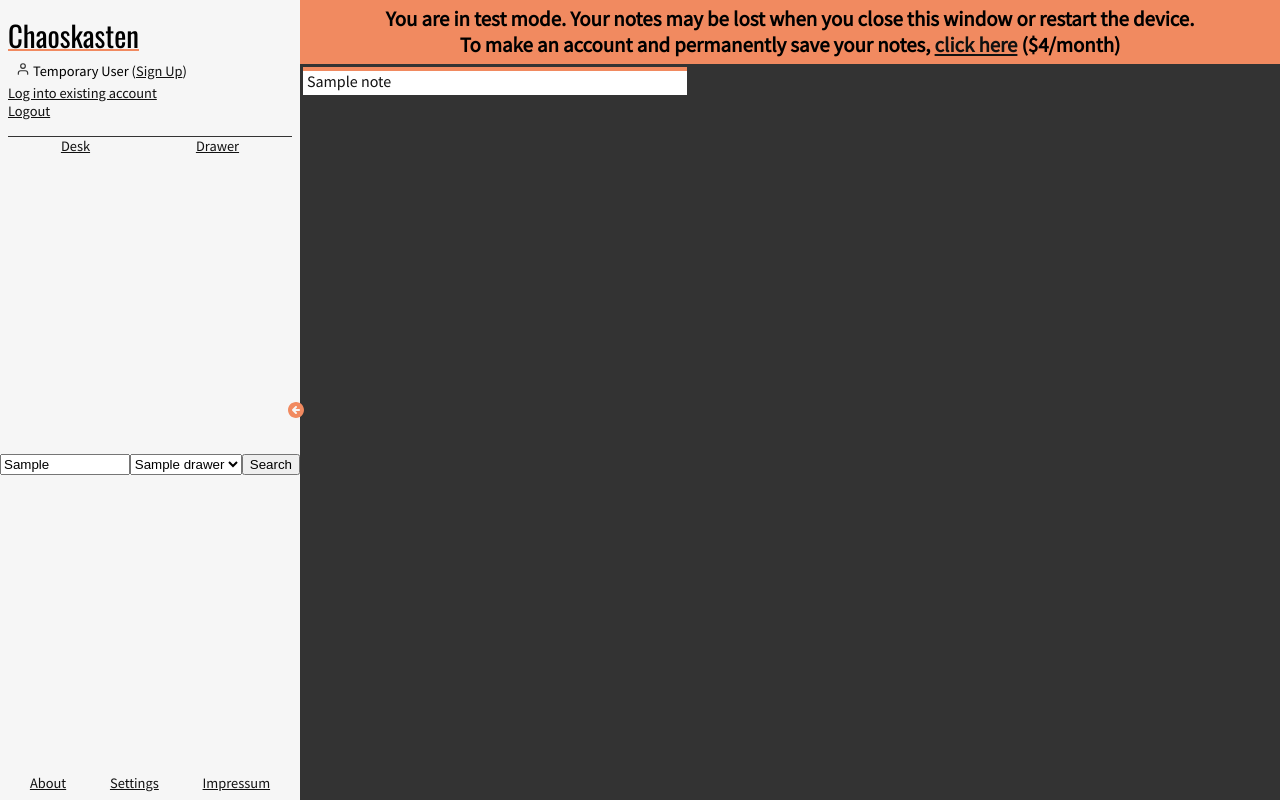
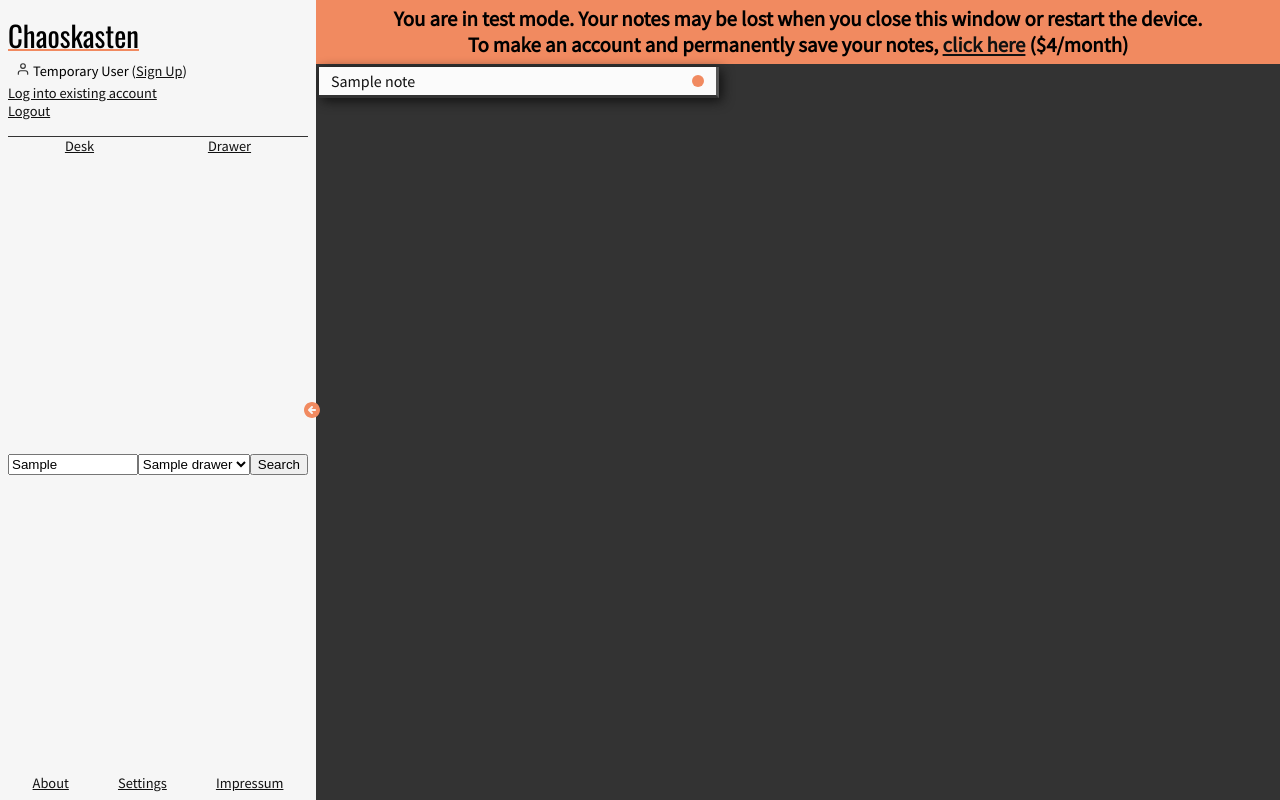
Before and after one commit to koljapluemer/chaoskasten, a Django app: page /drawerView in a window 1280 px wide. Run offline with Django 3.2, Linux system fonts and the light colour scheme; a user stored in the database is signed in; tables that the repository leaves empty hold one stand-in row (values such as "Sample post").

Commit message:
slightly improve the design of the drawer view

```diff
--- a/main/static/css/styles.css
+++ b/main/static/css/styles.css
@@ -360,9 +360,6 @@ form {
   width: 20%;
   min-width: 300px;
   position: relative;
-}
-
-.notes-sidebar {
   padding: 8px;
 }
 
@@ -495,14 +492,16 @@ form {
 }
 
 .drawerView-note {
-  background: #dddddd;
-  padding: 4px;
+  background: #dfdfdf;
+  box-shadow: #111 3px 3px 12px;
+  border-right: 3px solid #555;
+  border-bottom: 3px solid #333;
+  padding: 4px 12px;
 }
 
 .drawerView-note-open {
-    border-top: 4px solid #F18A60;
     background: white;
-    padding-top: 0;
+    background: #fbfbfb;
 }
 
 .drawerView-note:hover .drawerView-title {
@@ -535,3 +534,16 @@ form {
 .drawerView-link {
   text-decoration: none;
 }
+
+.drawerView-title-wrapper {
+  display: flex;
+  justify-content: space-between;
+  align-items: center;
+}
+.dot {
+  height: 12px;
+  width: 12px;
+  background-color: #F18A60;
+  border-radius: 50%;
+  display: inline-block;
+}
--- a/main/templates/drawerView.html
+++ b/main/templates/drawerView.html
@@ -93,7 +93,11 @@
     {% endif %}
     <div class="drawerView-note {% if note.isNoteOpen %}drawerView-note-open{% endif %}">
 
-      <span class="drawerView-title">{{ note.title }}</span>
+      <div class="drawerView-title-wrapper">
+        <span class="drawerView-title">{{ note.title }}</span>
+        <span class="{% if note.isNoteOpen %}dot{% endif %}"></span>
+      </div>
+
 
       <p class="drawerView-body">
         {{ note.content|truncatechars:50 }}...
```
Also changed, not shown: README.md, 1 other file.
